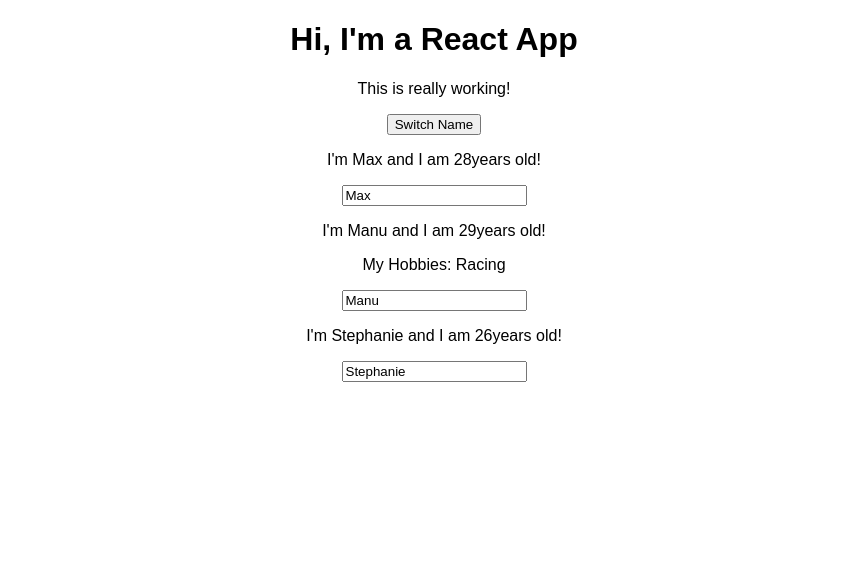
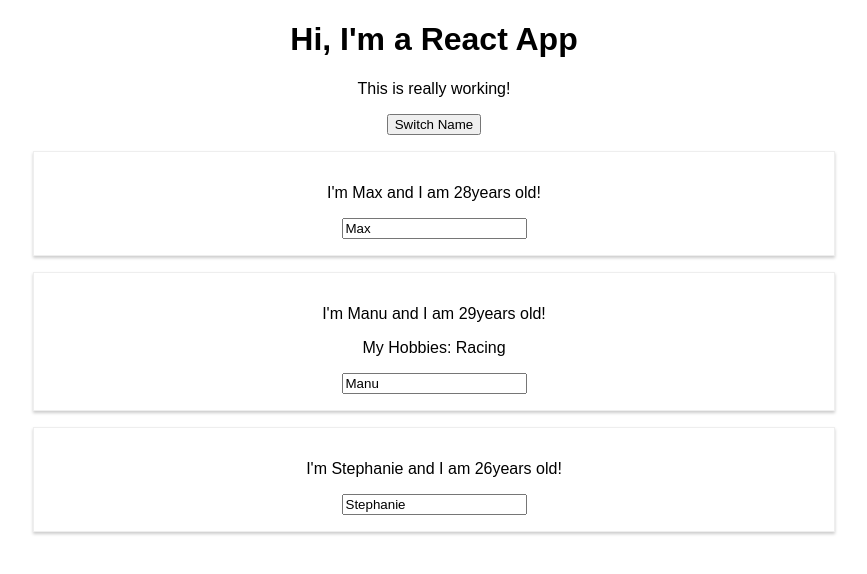
Before and after one commit to kobekyoko/react-complete, a React (Create React App) app: page / in a window 1280 px wide. Shown: the top 574 px of the page, without its empty margins (206-1073 px from the left). Built offline with nearby package versions, Linux system fonts and the light colour scheme.

Commit message:
47Adding Styling with Stylesheets, added Person.css and imported it to Person.js

```diff
--- /dev/null
+++ b/src/Person/Person.css
@@ -0,0 +1,8 @@
+.Person {
+  width: 60%;
+  margin: 16px auto;
+  border: 1px solid #eee;
+  box-shadow: 0 2px 3px #ccc;
+  padding: 16px;
+  text-align: center;
+}
--- a/src/Person/Person.js
+++ b/src/Person/Person.js
@@ -1,8 +1,10 @@
 import React from "react";
+
+import "./Person.css";
 
 const person = props => {
   return (
-    <div>
+    <div className='Person'>
       <p onClick={props.click}>
         I'm {props.name} and I am {props.age}years old!
       </p>
```
